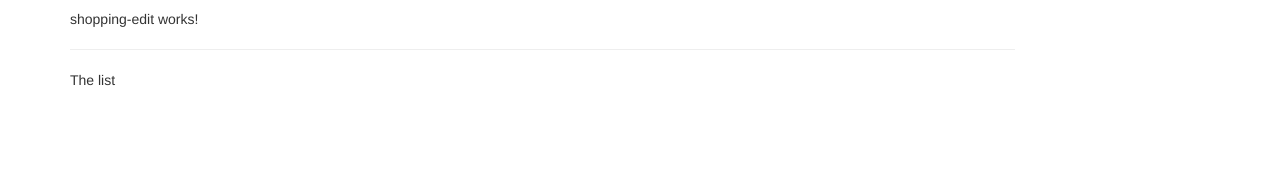
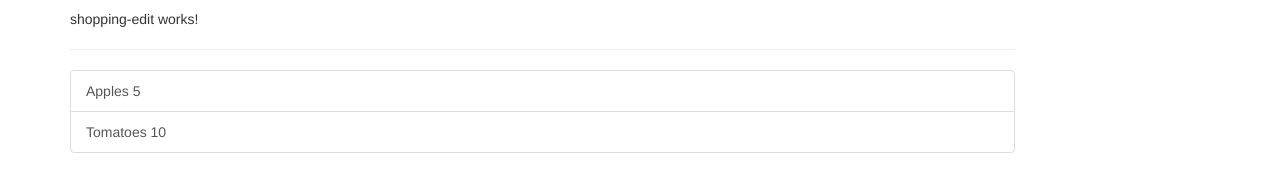
Before and after one commit to luchotex/ng4-project, an Angular app: page / in a window 1280 px wide. Shown: the part 269-460 px from the top of the page. Built offline with nearby package versions, Linux system fonts and the light colour scheme.

Commit message:
-- Added Ingredient model. -- Added shopping list layout.

```diff
--- /dev/null
+++ b/src/app/shared/ingredient.model.ts
@@ -0,0 +1,4 @@
+export class Ingredient {
+  constructor(public name: String, public amount: number) {
+  }
+}
--- a/src/app/shopping-list/shopping-list.component.html
+++ b/src/app/shopping-list/shopping-list.component.html
@@ -2,6 +2,13 @@
   <div class="col-xs-10">
     <app-shopping-edit></app-shopping-edit>
     <hr>
-    <p>The list</p>
+    <ul class="list-group">
+      <a
+        class="list-group-item"
+        style="cursor: pointer;"
+        *ngFor="let ingredient of ingredients">
+        {{ingredient.name}}  {{ingredient.amount}}
+      </a>
+    </ul>
   </div>
 </div>
--- a/src/app/shopping-list/shopping-list.component.ts
+++ b/src/app/shopping-list/shopping-list.component.ts
@@ -1,4 +1,5 @@
-import { Component, OnInit } from '@angular/core';
+import {Component, OnInit} from '@angular/core';
+import {Ingredient} from "../shared/ingredient.model";
 
 @Component({
   selector: 'app-shopping-list',
@@ -6,8 +7,13 @@ import { Component, OnInit } from '@angular/core';
   styleUrls: ['./shopping-list.component.css']
 })
 export class ShoppingListComponent implements OnInit {
+  ingredients: Ingredient[] = [
+    new Ingredient('Apples', 5),
+    new Ingredient('Tomatoes', 10)
+];
 
-  constructor() { }
+  constructor() {
+  }
 
   ngOnInit(): void {
   }
```
